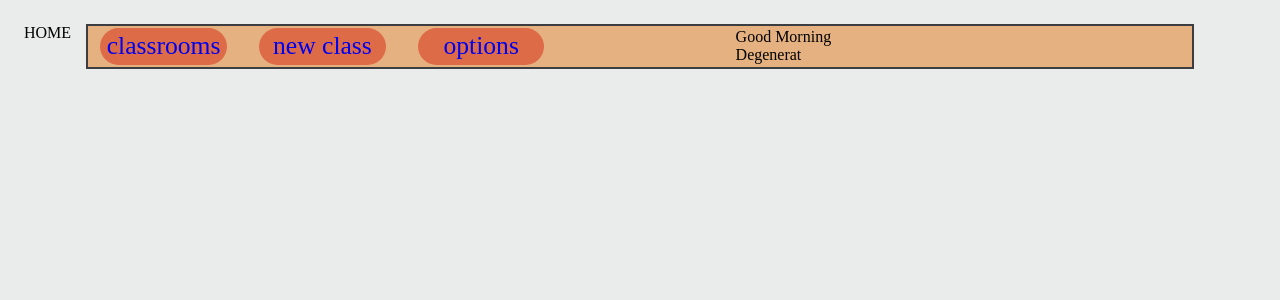
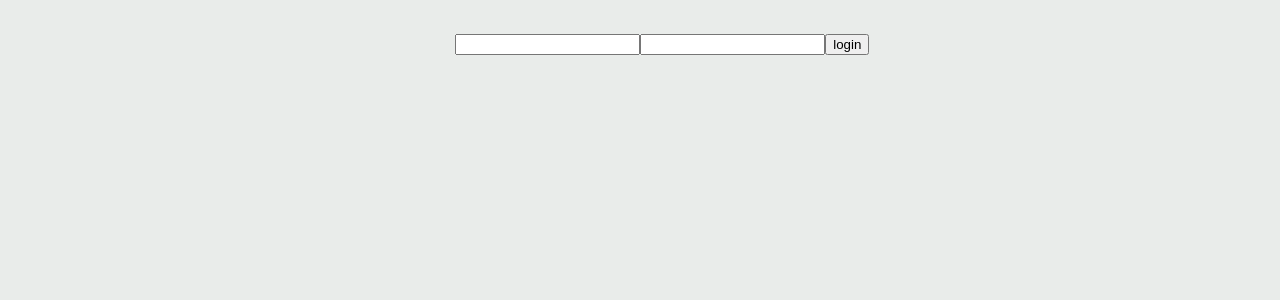
Before and after one commit to gulilo/Classroom, a React (Create React App) app: page / in a window 1280 px wide. Shown: the top 300 px of the page. Built offline with nearby package versions, Linux system fonts and the light colour scheme.

Commit message:
Login with redux

```diff
--- a/package.json
+++ b/package.json
@@ -3,15 +3,18 @@
   "version": "0.1.0",
   "private": true,
   "dependencies": {
+    "@reduxjs/toolkit": "^1.4.0",
     "@testing-library/jest-dom": "^4.2.4",
     "@testing-library/react": "^9.5.0",
     "@testing-library/user-event": "^7.2.1",
     "lodash": "^4.17.20",
     "react": "^16.13.1",
     "react-dom": "^16.13.1",
+    "react-redux": "^7.2.1",
     "react-router": "^5.2.0",
     "react-router-dom": "^5.2.0",
-    "react-scripts": "3.4.1"
+    "react-scripts": "3.4.1",
+    "redux": "^4.0.5"
   },
   "scripts": {
     "start": "react-scripts start",
--- a/src/Components/App.jsx
+++ b/src/Components/App.jsx
@@ -15,12 +15,17 @@ import styles_topMenu from "../cssFiles/menuBar.module.css";
 import Style_MainGrid from "../cssFiles/MainGridLayout.module.css";
 
 import { ApiProvider } from "../MockedContext";
+import Login from "./Login";
+import LoginRoute from "../Routes/LoginRoute";
+import { useSelector } from "react-redux";
 
 function App() {
+  const user = useSelector((state) => state.user);
+  console.log(user);
   return (
-    <ApiProvider>
     <Router>
       <div className={Style_MainGrid.AppMainGrid}>
+        {user ? (
           <span className={styles_topMenu.topMenuBar}>
             <NavLink to="/classroom" className={styles_topMenu.topMenuItem}>
               classrooms
@@ -34,7 +39,8 @@ function App() {
             <br />
             <Greeting name="Degenerat" />
           </span>
-          <Route path="/" exact component={Home} />
+        ) : null}
+        <Route path="/" exact component={LoginRoute} />
         <Route path="/classroom" component={ClassListRoute} />
         <Route path="/classroom/new" exact component={NewClass} />
         <Route
@@ -55,7 +61,6 @@ function App() {
         />
       </div>
     </Router>
-    </ApiProvider>
   );
 }
 
--- a/src/Components/Greeting.jsx
+++ b/src/Components/Greeting.jsx
@@ -1,6 +1,9 @@
 import React from "react";
+import { useSelector } from "react-redux";
 
-function Greeting(props) {
+function Greeting() {
+  const user = useSelector((state) => state.user);
+
   const timeOfDay = () => {
     var hr = new Date().getHours();
     if (hr >= 7 && hr < 12) return "Good Morning";
@@ -14,7 +17,7 @@ function Greeting(props) {
   return (
     <div>
       <span>
-        {timeOfDay()} {props.name}
+        {timeOfDay()} {user.name}
       </span>
     </div>
   );
--- a/src/Components/Home.jsx
+++ b/src/Components/Home.jsx
@@ -1,7 +1,10 @@
 import React from "react";
+import { useSelector } from "react-redux";
+import Style_MainGrid from "../cssFiles/MainGridLayout.module.css";
 
 function Home() {
-  return <div>HOME</div>;
+  const user = useSelector((state) => state.user);
+  return <div className={Style_MainGrid.AppMainAreaOut}>Home</div>;
 }
 
 export default Home;
--- /dev/null
+++ b/src/Components/Login.jsx
@@ -0,0 +1,28 @@
+import React, { useContext, useRef } from "react";
+import Style_MainGrid from "../cssFiles/MainGridLayout.module.css";
+import { MockedContext } from "../MockedContext";
+
+export default function Login({ onLogin }) {
+  const api = useContext(MockedContext);
+
+  const nameInput = useRef(null);
+  const passwordInput = useRef(null);
+  return (
+    <div className={Style_MainGrid.AppMainAreaOut}>
+      <input type="text" ref={nameInput} />
+      <input type="password" ref={passwordInput} />
+      <button
+        onClick={() => {
+          onLogin(
+            api.users.login(
+              nameInput.current.value,
+              passwordInput.current.value
+            )
+          );
+        }}
+      >
+        login
+      </button>
+    </div>
+  );
+}
--- a/src/MockedContext.jsx
+++ b/src/MockedContext.jsx
@@ -2,6 +2,7 @@ import React, { createContext } from "react";
 
 import { classes } from "./mockedData/classes";
 import { students } from "./mockedData/Students";
+import { users } from "./mockedData/Users";
 import _ from "lodash";
 
 export const MockedContext = createContext();
@@ -42,6 +43,11 @@ export const ApiProvider = (props) => {
         );
       },
     },
+    users: {
+      login(userName, password) {
+        return _.find(users, { userName, password });
+      },
+    },
   };
   return (
     <MockedContext.Provider value={ApiMocked}>
--- /dev/null
+++ b/src/Routes/LoginRoute.jsx
@@ -0,0 +1,26 @@
+import React from "react";
+import { useState } from "react";
+import { useSelector } from "react-redux";
+
+import Home from "../Components/Home";
+import Login from "../Components/Login";
+import { useAppDispatch } from "../redux/store";
+import { setUser } from "../redux/UserSlice";
+
+export default function LoginRoute() {
+  const dispatch = useAppDispatch();
+  const user = useSelector((state) => state.user);
+
+  const [logedin, setlogedin] = useState(false);
+
+  function onLogin(user) {
+    dispatch(setUser(user));
+    setlogedin(true);
+  }
+
+  if (logedin) {
+    return <Home user={user} />;
+  }
+
+  return <Login onLogin={onLogin} />;
+}
--- a/src/index.js
+++ b/src/index.js
@@ -1,17 +1,20 @@
-import React from 'react';
-import ReactDOM from 'react-dom';
-import * as serviceWorker from './serviceWorker';
-import App from './Components/App';
+import React from "react";
+import ReactDOM from "react-dom";
+import * as serviceWorker from "./serviceWorker";
+import App from "./Components/App";
+import Login from "./Components/Login";
+import { ApiProvider } from "./MockedContext";
+import { Provider } from "react-redux";
+import store from "./redux/store";
 
-
-
-ReactDOM.render( < App /
-  >
-  ,
-  document.getElementById('root')
+ReactDOM.render(
+  <Provider store={store}>
+    <ApiProvider>
+      <App />
+    </ApiProvider>
+  </Provider>,
+  document.getElementById("root")
 );
-
-
 
 // If you want your app to work offline and load faster, you can change
 // unregister() to register() below. Note this comes with some pitfalls.
--- /dev/null
+++ b/src/mockedData/Users.js
@@ -0,0 +1,4 @@
+export var users = [
+  { id: 0, name: "gal", userName: "galgolan", password: "galgal" },
+  { id: 1, name: "amit", userName: "amitalony", password: "amitamit" },
+];
--- /dev/null
+++ b/src/redux/UserSlice.js
@@ -0,0 +1,14 @@
+import { createSlice, PayloadAction } from "@reduxjs/toolkit";
+
+const user = createSlice({
+  name: "user",
+  initialState: null,
+  reducers: {
+    setUser(state, { payload }) {
+      return (state = payload);
+    },
+  },
+});
+export const { setUser } = user.actions;
+
+export default user.reducer;
--- /dev/null
+++ b/src/redux/rootReducers.js
@@ -0,0 +1,6 @@
+import { combineReducers } from "@reduxjs/toolkit";
+import userReducer from "./UserSlice";
+const rootReducer = combineReducers({
+  user: userReducer,
+});
+export default rootReducer;
--- /dev/null
+++ b/src/redux/store.js
@@ -0,0 +1,11 @@
+import { configureStore } from "@reduxjs/toolkit";
+import rootReducer from "./rootReducers";
+import { useDispatch } from "react-redux";
+
+const store = configureStore({
+  reducer: rootReducer,
+});
+
+export const useAppDispatch = () => useDispatch();
+
+export default store;
```
Also changed, not shown: 1 other file (tests, documents, lock files or other folders). Lines whose indentation alone changed are shown as unchanged.
